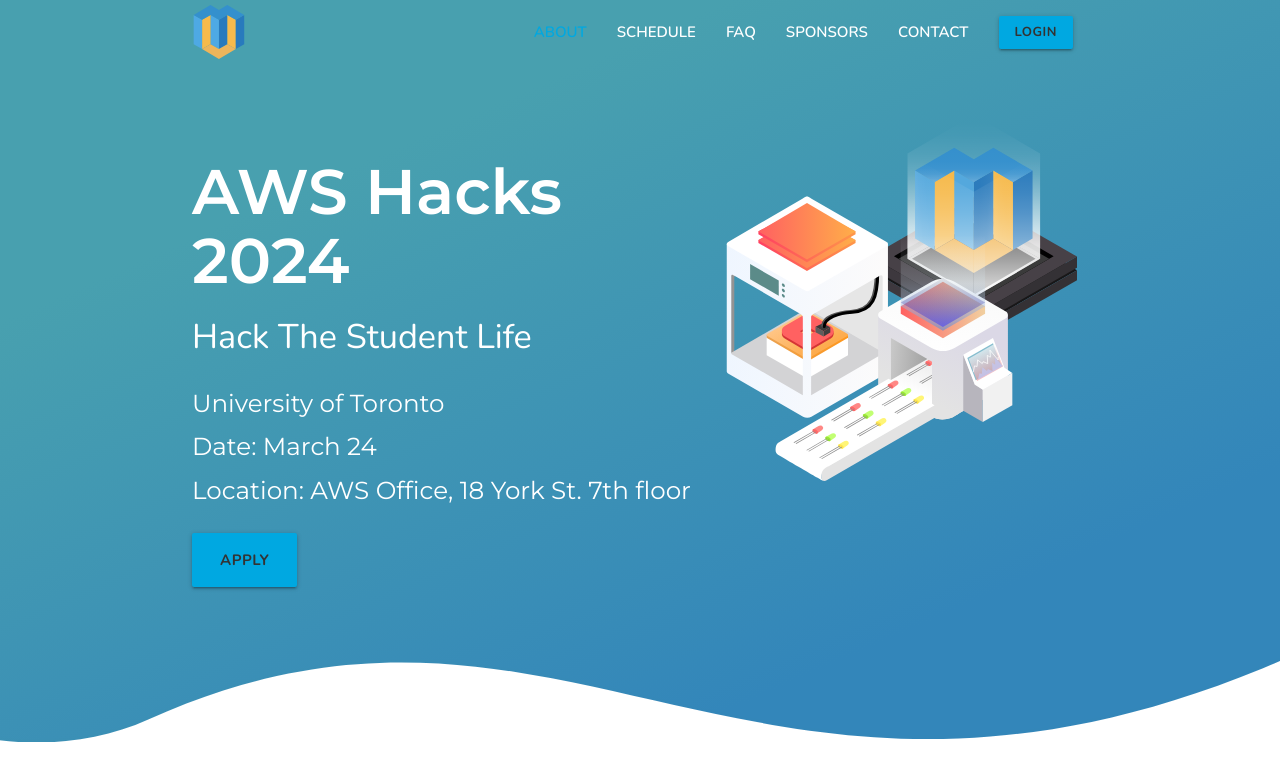
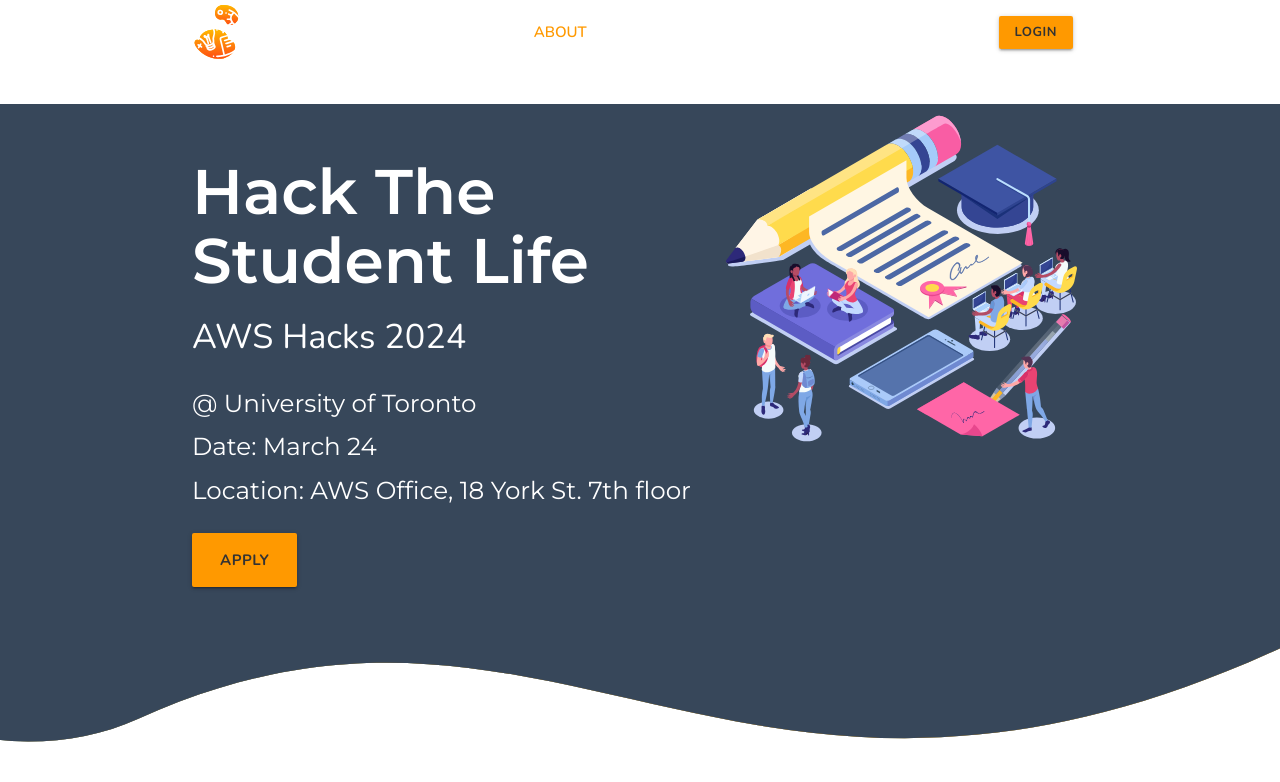
Before and after one commit to ieeeuoft/aws-hacks-2024, a Django app: page / in a window 1280 px wide. Shown: the top 782 px of the page. Run offline with Django 3.2, Linux system fonts and the light colour scheme; style sheets or scripts are compiled from the project's sources.

Commit message:
Updated styles and images

```diff
--- a/hackathon_site/event/jinja2/event/landing.html
+++ b/hackathon_site/event/jinja2/event/landing.html
@@ -27,12 +27,12 @@
             <div class="container">
                 <div class="section row" id="landing">
                     <div class="col container s12 m12 l7">
-                        <h1 class="row header">AWS Hacks 2024</h1>
+                        <h1 class="row header">Hack The Student Life</h1>
                         <div class="row">
-                            <h4 class="header s12">Hack The Student Life</h4>
+                            <h4 class="header s12">AWS Hacks 2024</h4>
                         </div>
                         <div class="row">
-                            <h5>University of Toronto</h5>
+                            <h5>@ University of Toronto</h5>
                             <h5>
                                 {# Update this logic if your event ends in a different month or year #}
                                 Date: {{ localtime(event_start_date).strftime("%B %d") }}
@@ -110,7 +110,7 @@
             </div>
         </div>
         <br/><br/><br/>
-        <div class="container colorScroll" data-background-color="#035E8A">
+        <div class="container colorScroll" data-background-color="#37475A">
             <div class="section scrollspy" id="schedule">
                 <div class="row schedule">
                     <div class="m12 center">
@@ -164,7 +164,7 @@
         </div>
         <br/><br/><br/>
 
-        <div class="container colorScroll" data-background-color="#003650">
+        <div class="container colorScroll" data-background-color="#37475A">
             <div class="section scrollspy" id="faq">
                 <div class="row">
                     <div class="col s12 m12 center">
@@ -351,11 +351,6 @@
                 <a href="https://www.instagram.com/ieee_uoft" class="waves-effect waves-light" rel="noopener"
                    target="_blank"><img src="{{ static('event/images/social/instagram.svg') }}" alt="Instagram"/></a>
             </div>
-
-            <p class="center">Need a platform for your hackathon? We're <a class="hoverLink"
-                                                                           href="https://github.com/ieeeuoft/hackathon-template/"
-                                                                           rel="noopener" target="_blank">open
-                source</a>!</p>
         </div>
         <div class="footer-copyright center">
             <div class="container fontText">
--- a/hackathon_site/event/static/event/styles/scss/_variables.scss
+++ b/hackathon_site/event/static/event/styles/scss/_variables.scss
@@ -2,12 +2,12 @@ $colors: (
     font: #333,
     white: #fff,
     primary: #ff4d15,
-    secondary: #00a8e1,
+    secondary: #ff9900,
     light: #37475a,
     dark: #333,
     error: #b00020,
     success: #0b890b,
-    primaryOnHover: #08529c,
+    primaryOnHover: #ff9900,
     secondaryOnHover: #d2a300,
     errorOnHover: #870000,
     successOnHover: #1d7521,
--- a/hackathon_site/event/static/event/styles/scss/styles.scss
+++ b/hackathon_site/event/static/event/styles/scss/styles.scss
@@ -47,7 +47,7 @@ strong {
 }
 
 .ombreBackground {
-    background: linear-gradient(180deg, #37475a 60%, #ff9900 120%);
+    background: linear-gradient(180deg, #37475a 60%, #37475a 120%);
     min-height: 100vh;
 }
 // End of background color change
@@ -124,6 +124,7 @@ strong {
 
 .hoverLink {
     font-weight: 600;
+    color: color(dark);
 
     &:hover {
         text-decoration: underline;
@@ -181,7 +182,7 @@ strong {
 }
 
 .scrolled {
-    background-color: rgba(66, 153, 178, 0.95);
+    background-color: rgba(55, 71, 90, 0.95);
     box-shadow: 2px -5px 8px rgba(0, 0, 0, 0.14), 0 -1px 10px -2px rgba(0, 0, 0, 0.12),
         0 -1px 15px 0 rgba(0, 0, 0, 0.2);
 }
```
Also changed, not shown: hackathon_site/event/static/event/images/landing-background-mobile.svg, hackathon_site/event/static/event/images/landing-background.svg, hackathon_site/event/static/event/images/landing.svg, hackathon_site/event/static/event/images/logo.svg, hackathon_site/event/static/event/images/sponsors.svg (deleted).
